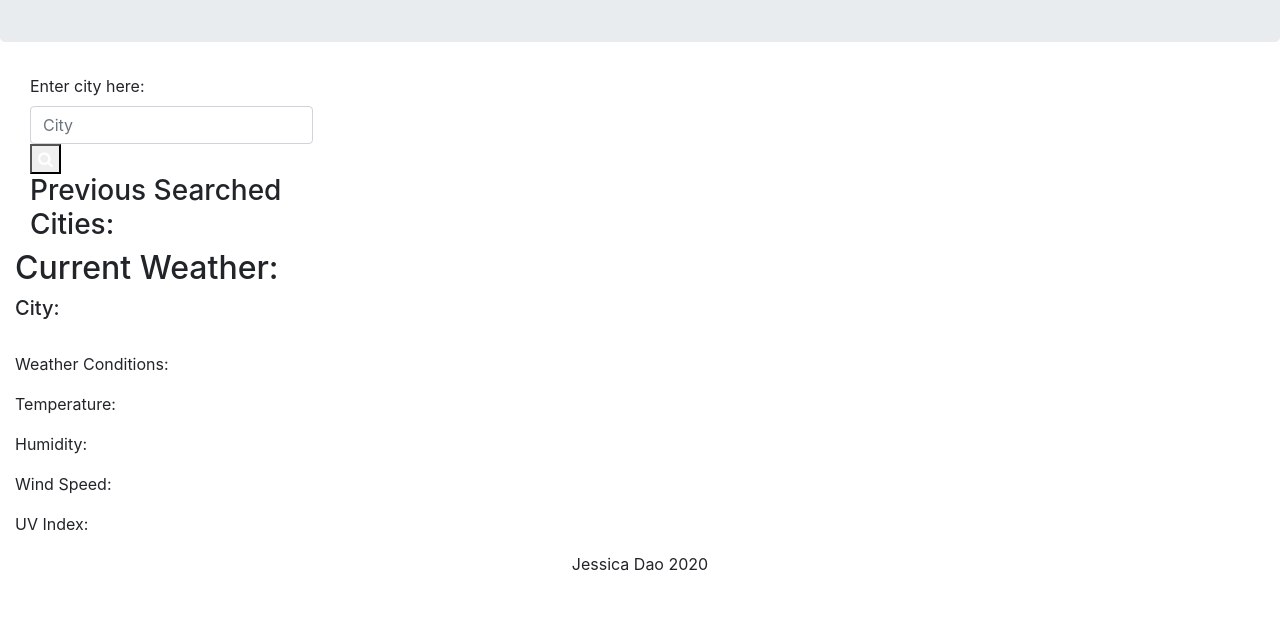
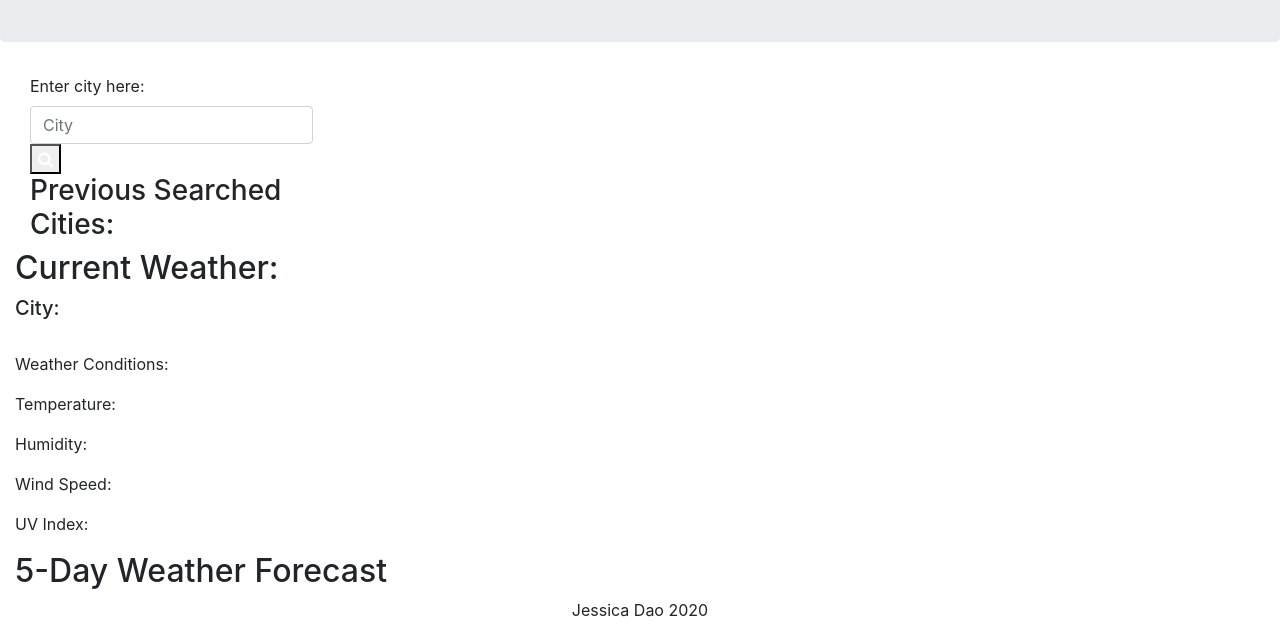
Before and after one commit to JessicaDao/HW5-Weather, a plain HTML site: page index.html in a window 1280 px wide. Shown: the part 286-924 px from the top of the page. Before the commit the page ends 878 px from the top, so only its background shows below. Drawn offline with nearby package versions, Linux system fonts and the light colour scheme.

```diff
--- a/index.html
+++ b/index.html
@@ -52,7 +52,15 @@
                 </div>
               </div>
           </div>
-
+          <!--Five Day Forecast-->
+          <div class="row">
+            <div class="col-12">
+              <div class="forecast-info">
+              <h2>5-Day Weather Forecast</h2>
+                  <div id="fiveDayContainers"></div>
+              </div>
+            </div>
+          </div>
         </div>
     </div>
 
```
